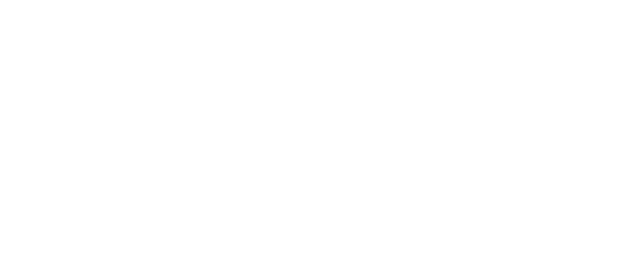
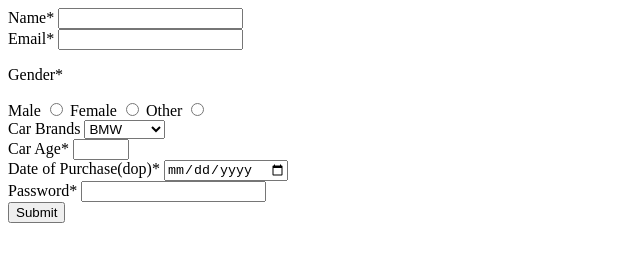
Before and after one commit to acciojob/car-insurance-form-Jauhari-01, a website: page main.html in a window 1280 px wide. Shown: the whole page, without its empty margins (0-640 px from the left). Drawn offline with Linux system fonts and the light colour scheme.

Commit message:
created a submission

```diff
--- a/main.html
+++ b/main.html
@@ -8,6 +8,39 @@
 
 <body>
 	<!-- the entire body must be written by student -->
+	<form method="post">
+		<label for="name">Name*</label>
+		<input type="text" name="name" id="name" required>
+		<br>
+		<label for="name">Email*</label>
+		<input type="email" name="email" id="email" required>
+		<br>
+		<P>Gender*</P>
+		<label for="male">Male</label>
+		<input type="radio" name="gender" id="male" required>
+		<label for="female">Female</label>
+		<input type="radio" name="gender" id="female">
+		<label for="other">Other</label>
+		<input type="radio" name="gender" id="other" >
+		<br>
+		<label for="cars" > Car Brands</label>
+		<select name="Car_Brands" id="cars">
+		   <option value="BMW">BMW</option>
+		   <option value="Audi">Audi</option>
+		   <option value="Mercedez">Mercedez</option>
+		</select>
+		<br>
+		<label for="carage">Car Age*</label>
+		<input type="number" name="carAge" id="carage" min="1" max="15" required>
+		<br>
+		<label for="dop">Date of Purchase(dop)*</label>
+		<input type="date" name="date" id="dop" >
+		<br>
+		<label for="password">Password*</label>
+		<input type="password" name="password" id="password" >
+		<br>
+		<button type="submit">Submit</button>
+	</form>
     <script type="text/javascript" src="./script.js">
 </script>
 
```
